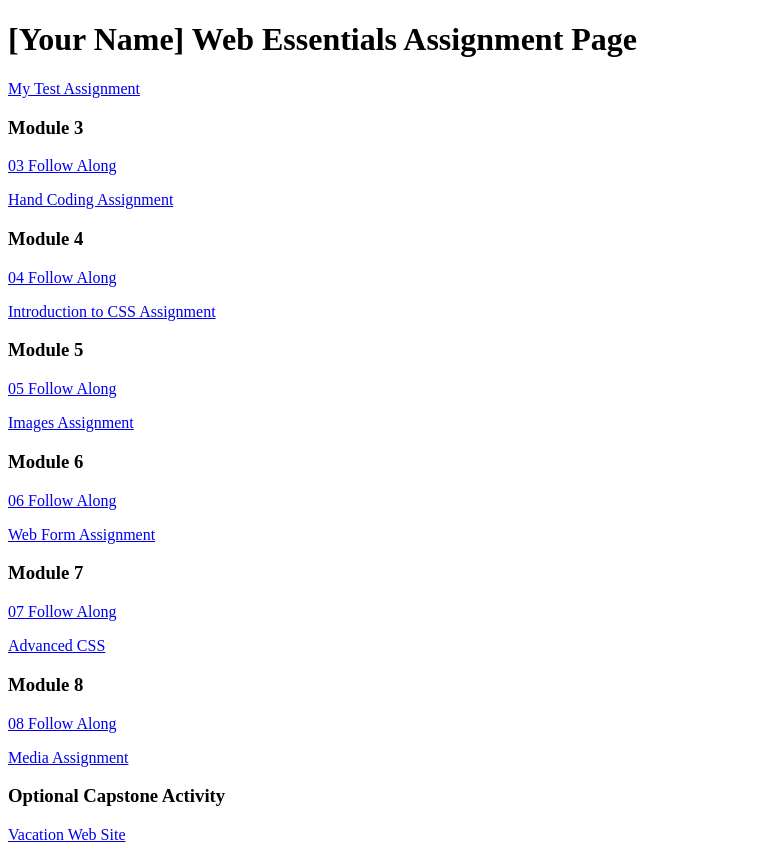
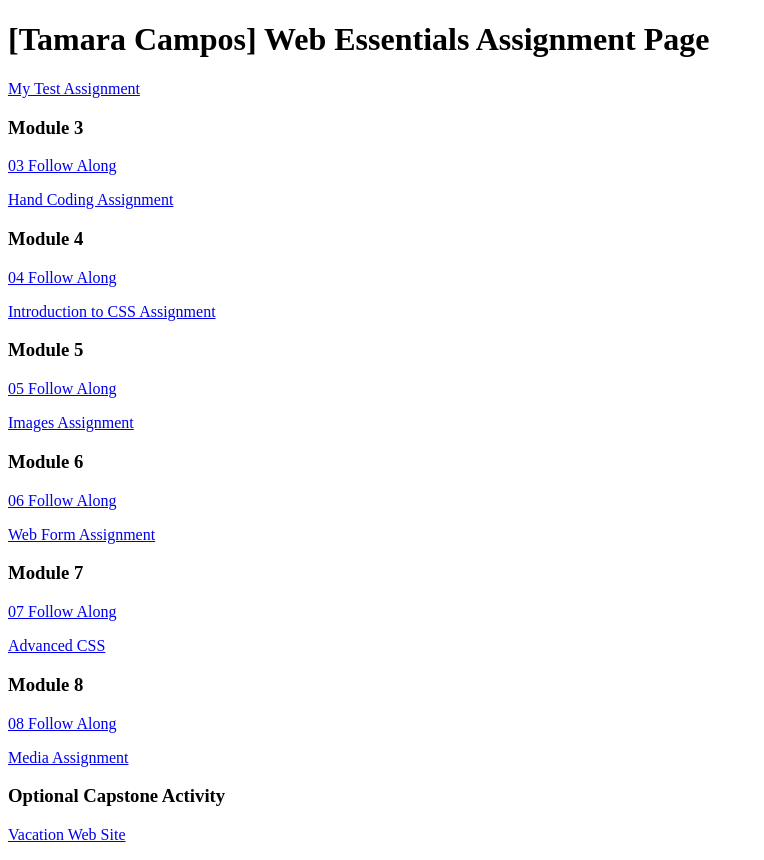
Before and after one commit to tcampos9/dwdd1600, a plain HTML site: page index.html in a window 1280 px wide. Shown: the whole page, without its empty margins (0-764 px from the left). Drawn offline with Linux system fonts and the light colour scheme.

Commit message:
added my name

```diff
--- a/index.html
+++ b/index.html
@@ -6,7 +6,7 @@
 		<title>dwdd 1600 assignment list page</title>
 	</head>
 	<body>
-		<h1>[Your Name] Web Essentials Assignment Page</h1>
+		<h1>[Tamara Campos] Web Essentials Assignment Page</h1>
 		<p><a href="01test">My Test Assignment</a></p>
 
 		<h3>Module 3</h3>
```
